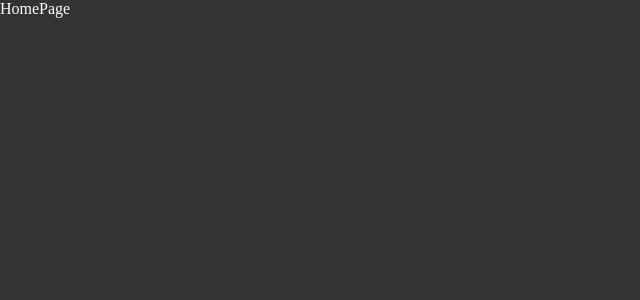
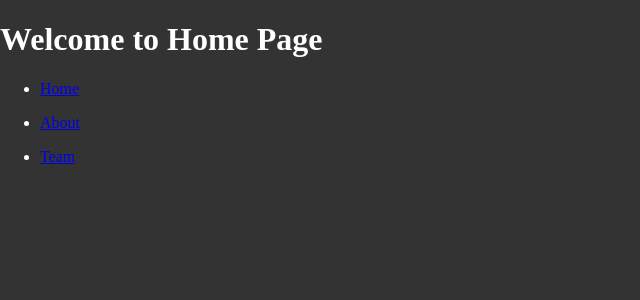
Before and after one commit to aliaftabsheikh/next_13_crash_course, a Next.js app: page / in a window 1280 px wide. Shown: the top 300 px of the page, without its empty margins (0-640 px from the left). Built offline with nearby package versions, Linux system fonts and the light colour scheme.

Commit message:
Routing, Nested Routes and Layouts

```diff
--- a/app/page.js
+++ /dev/null
@@ -1,9 +0,0 @@
-import React from 'react'
-
-const HomePage = () => {
-  return (
-    <div>HomePage</div>
-  )
-}
-
-export default HomePage
--- /dev/null
+++ b/app/page.jsx
@@ -0,0 +1,34 @@
+import Link from 'next/link'
+
+const HomePage = () => {
+  const routes = [
+    {
+      id: 1,
+      name: 'Home',
+      route: '/'
+    },
+    {
+      id: 2,
+      name: 'About',
+      route: '/about'
+    },
+    {
+      id: 1,
+      name: 'Team',
+      route: '/about/team'
+    },
+  ]
+  return (
+    <div>
+      <h1>Welcome to Home Page</h1>
+      {routes.map((item)=>(
+        <ul key={item.id}>
+        <li><Link href={item.route}>{item.name}</Link></li>
+      </ul>
+      ))}
+
+    </div>
+  )
+}
+
+export default HomePage
--- a/package.json
+++ b/package.json
@@ -12,5 +12,10 @@
     "next": "13.3.0",
     "react": "18.2.0",
     "react-dom": "18.2.0"
+  },
+  "devDependencies": {
+    "@types/node": "18.15.11",
+    "@types/react": "18.0.33",
+    "typescript": "5.0.4"
   }
 }
```
Also changed, not shown: app/about/layout.jsx (added, +11 -0 lines), app/about/page.jsx (added, +11 -0 lines), app/about/team/page.jsx (added, +11 -0 lines), app/layout.jsx (renamed from app/layout.js), 1 other file (tests, documents, lock files or other folders).
